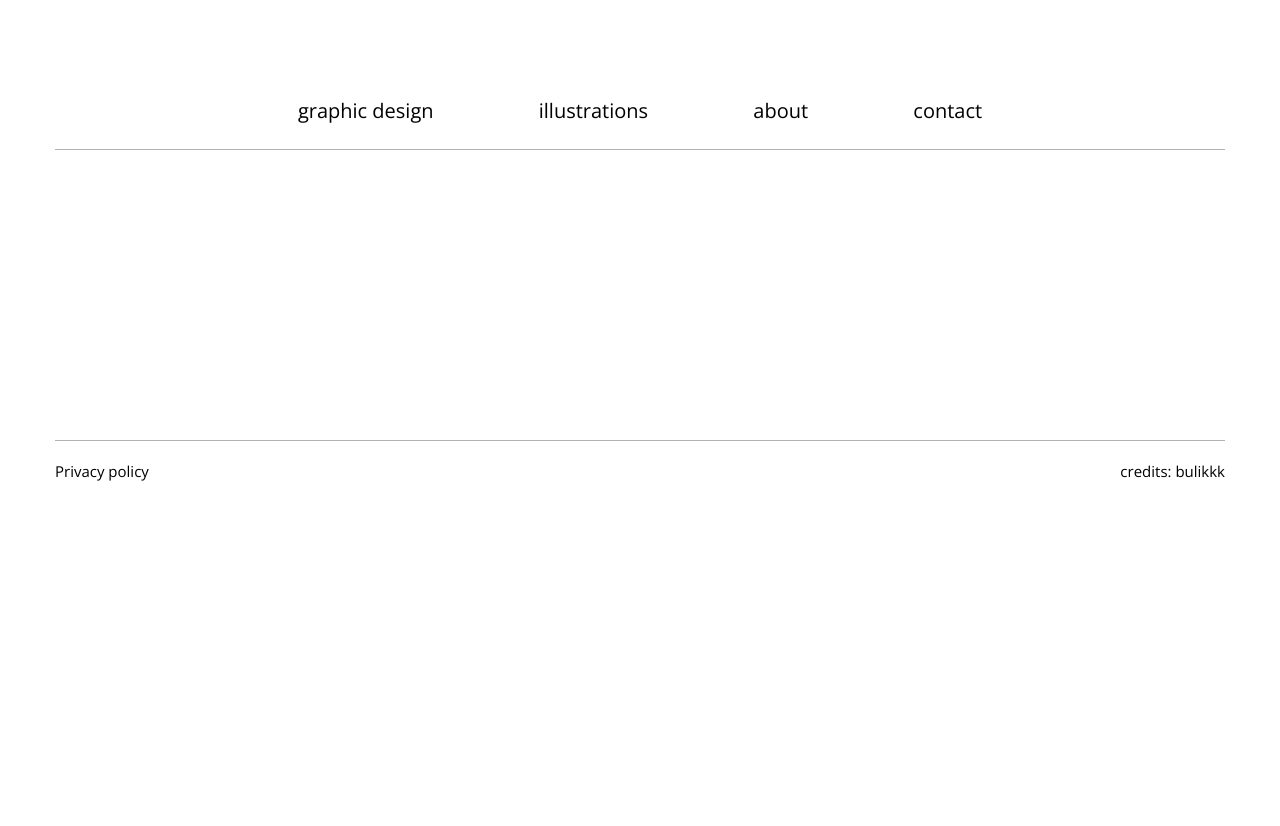
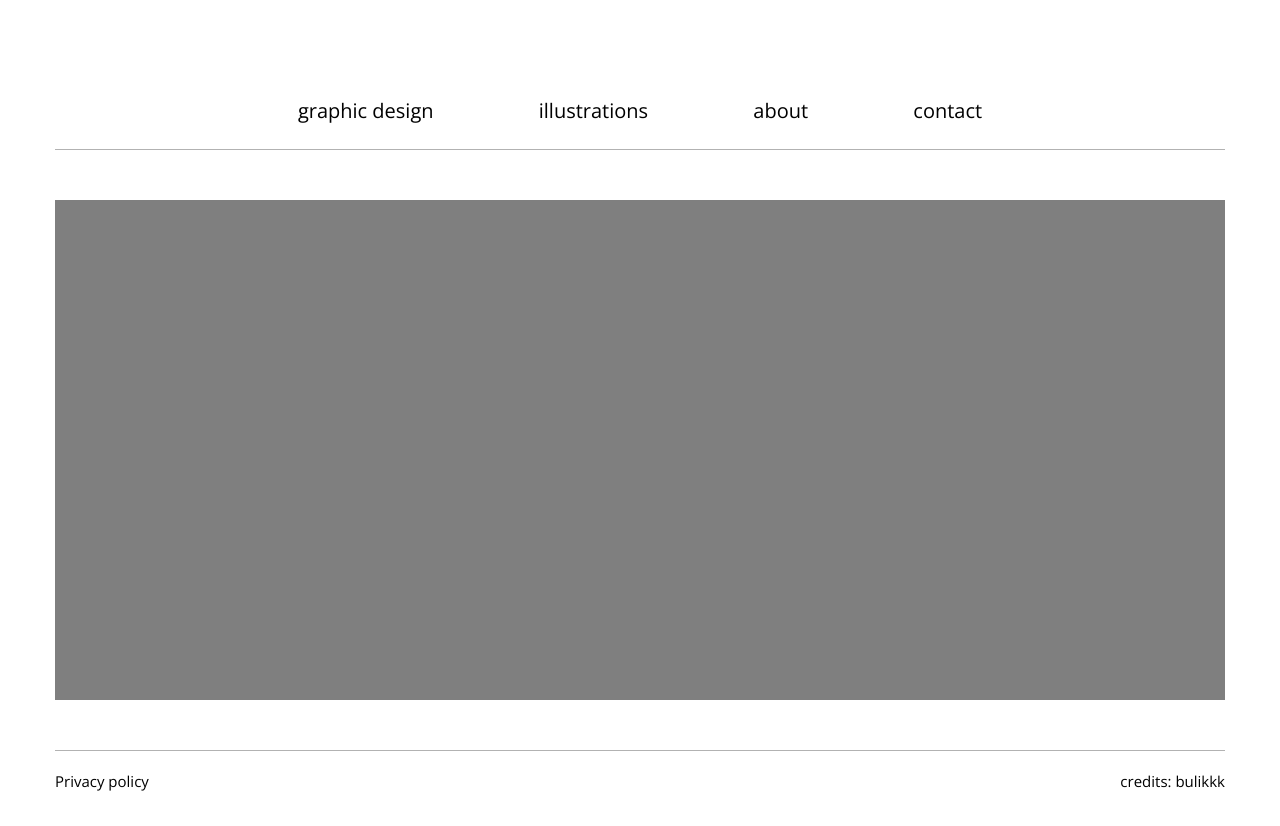
Before and after one commit to bulikkk/DanaPage, a Django app: page / in a window 1280 px wide. Shown: the part 284-1110 px from the top of the page. Before the commit the page ends 765 px from the top, so only its background shows below. Run offline with Django 3.2, Linux system fonts and the light colour scheme.

Commit message:
added slide container

```diff
--- a/dana/app_dana/static/css/style.css
+++ b/dana/app_dana/static/css/style.css
@@ -2,6 +2,8 @@ body {
   width: 100%;
   margin: 0;
 }
+
+/* CSS to all menu/navbar */
 
 .main-header {
   max-width: 1170px;
@@ -68,14 +70,28 @@ body {
   color: rgba(0,0,0,0.3);
 }
 
+/* CSS to slide container*/
+
+.slide-container {
+  position: relative;
+  width: 1170px;
+  height: 500px;
+  margin-left: auto;
+  margin-right: auto;
+  margin-top: 50px;
+  margin-bottom: 50px;
+  background-color: rgba(0,0,0,0.5);
+}
+
 
 
 
 
 .main-footer {
   width: 100%;
-  position: absolute;
+  position: relative;
   bottom: 0;
+  margin-top: 10px;
 }
 
 .footer-menu {
--- a/dana/app_dana/templates/app_dana/main.html
+++ b/dana/app_dana/templates/app_dana/main.html
@@ -27,6 +27,10 @@
       </div>
     </div>
 
+    <div class="slide-container">
+
+    </div>
+
 
     <div class="main-footer">
       <div class="footer-menu">
```
